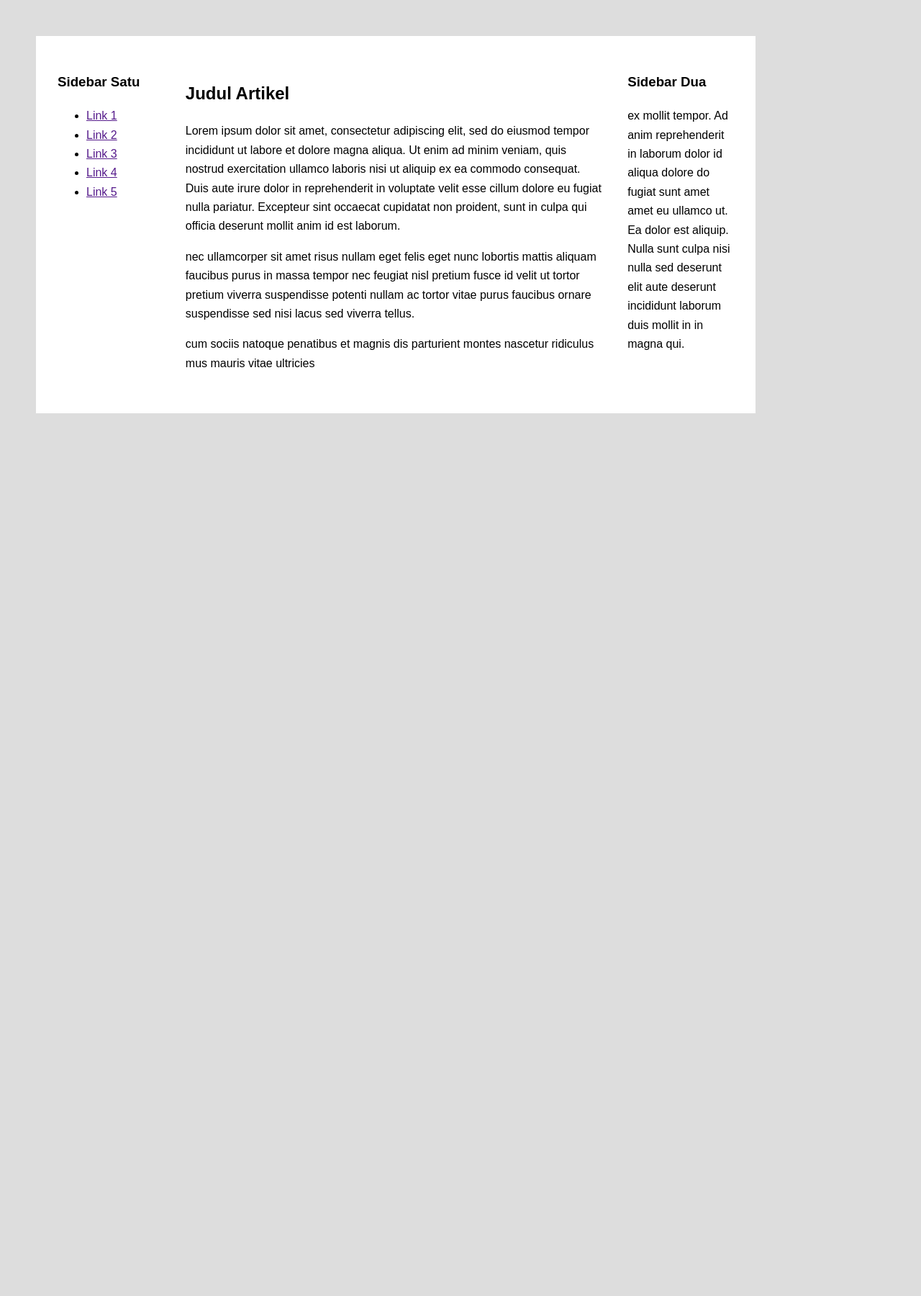
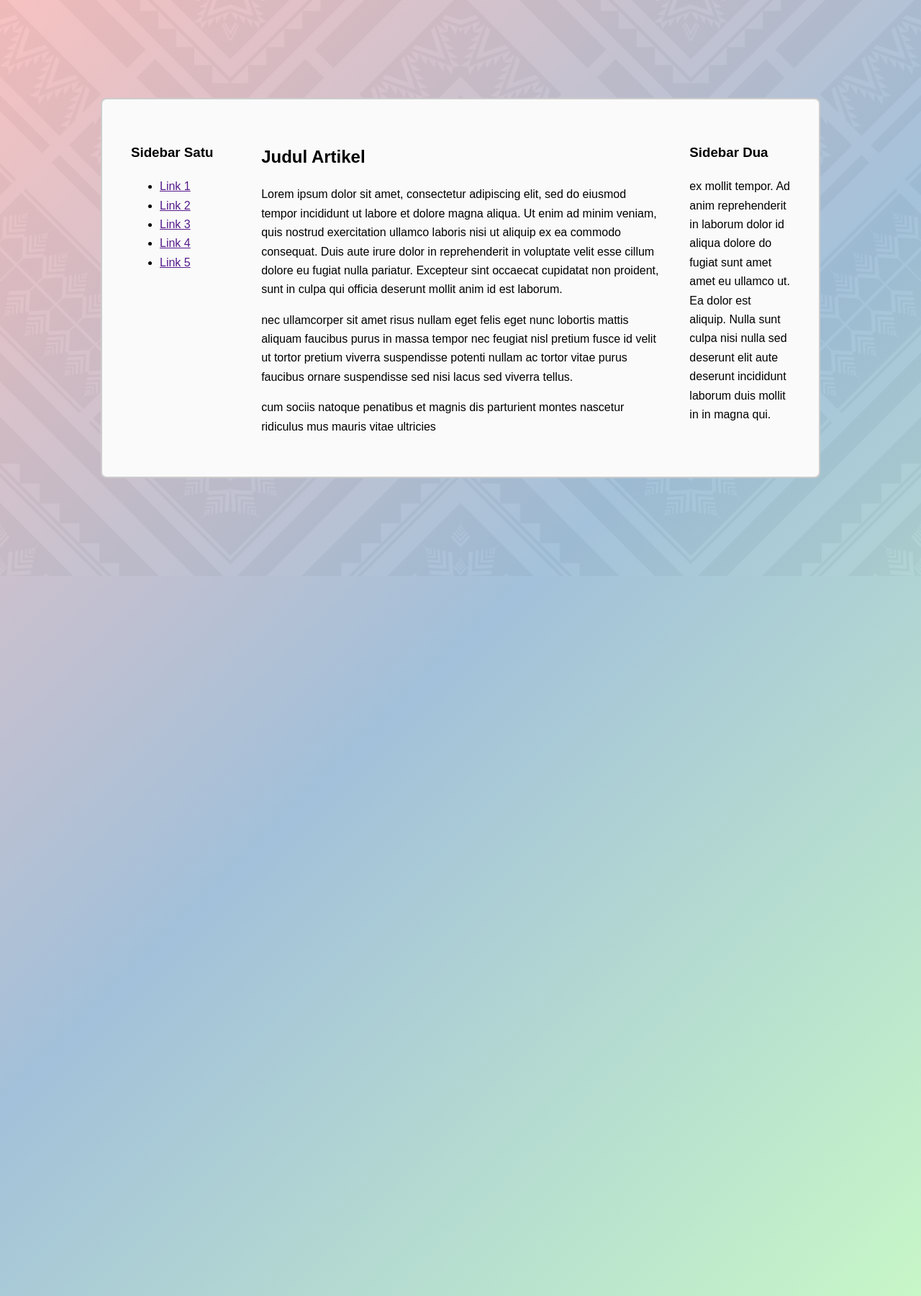
Before and after one commit to Dimas0824/dasarWeb, a PHP site: page /flexbox.html in a window 1280 px wide. Shown: the whole page at 72% size. Before the commit the page ends 574 px from the top, so only its background shows below. Run offline with PHP 8.4, Linux system fonts and the light colour scheme.

Commit message:
add decoration Tugas jobsheet 2 nomer 2

```diff
--- a/style2.css
+++ b/style2.css
@@ -5,36 +5,65 @@
 
 body{
     font-family: Arial, Helvetica, sans-serif;
-    background-color: #ddd;
+    background: linear-gradient(135deg, rgba(240, 128, 128, 0.5), rgba(70, 130, 180, 0.5), rgba(144, 238, 144, 0.5));
     line-height: 1.65;
     padding-bottom: 1000px;
+    display: flex;
+    justify-content: center;
+    align-items: center;
+    min-height: 100vh;
+    /*decorate*/
 
 }
+
+body::before {
+    content: "";
+    position: absolute;
+    top: 0;
+    left: 0;
+    width: 100%;
+    height: 100%;
+    background: url(img/batik\ vector.jpg) no-repeat center center;
+    background-size: cover;
+    opacity: 0.03;
+    z-index: -1;
+}
+
 /*Latihan 1*/
 .container-satu{
     width: 1000px;
     margin: 50px;
-    background-color: #fff;
+    background-color: #fafafa;
     padding: 20px;
     box-sizing: border-box;
     display: flex;
+    justify-content: space-between;
+    /*decorate*/
+    border: 2px solid #ccc;
+    margin: 20px;
+    box-shadow: 0px 4px 8px rgba (0,0,0,0.1);
+    border-radius: 8px;
+
 }
 
 .sidebar-satu {
-    width: 20%;
-    padding: 10px;
-    box-sizing: border-box;
+    width: 18%;
+    padding: 20px;
+    /*decprate*/
 }
 
-.sidebar-dua{
-    width: 20%;
-    padding: 10px;
+.sidebar-dua {
+    width:22%;
+    padding: 20px;
     box-sizing: border-box;
+    /*decorate*/
 }
 
 .kolom-utama{
     width: 75%;
-    background-color: #fff;
+    background-color: #fafafa;
     padding: 20px;
     box-sizing: border-box;
+    /*decorate*/
+
 }
```
Also changed, not shown: img/batik vector.jpg (added).
